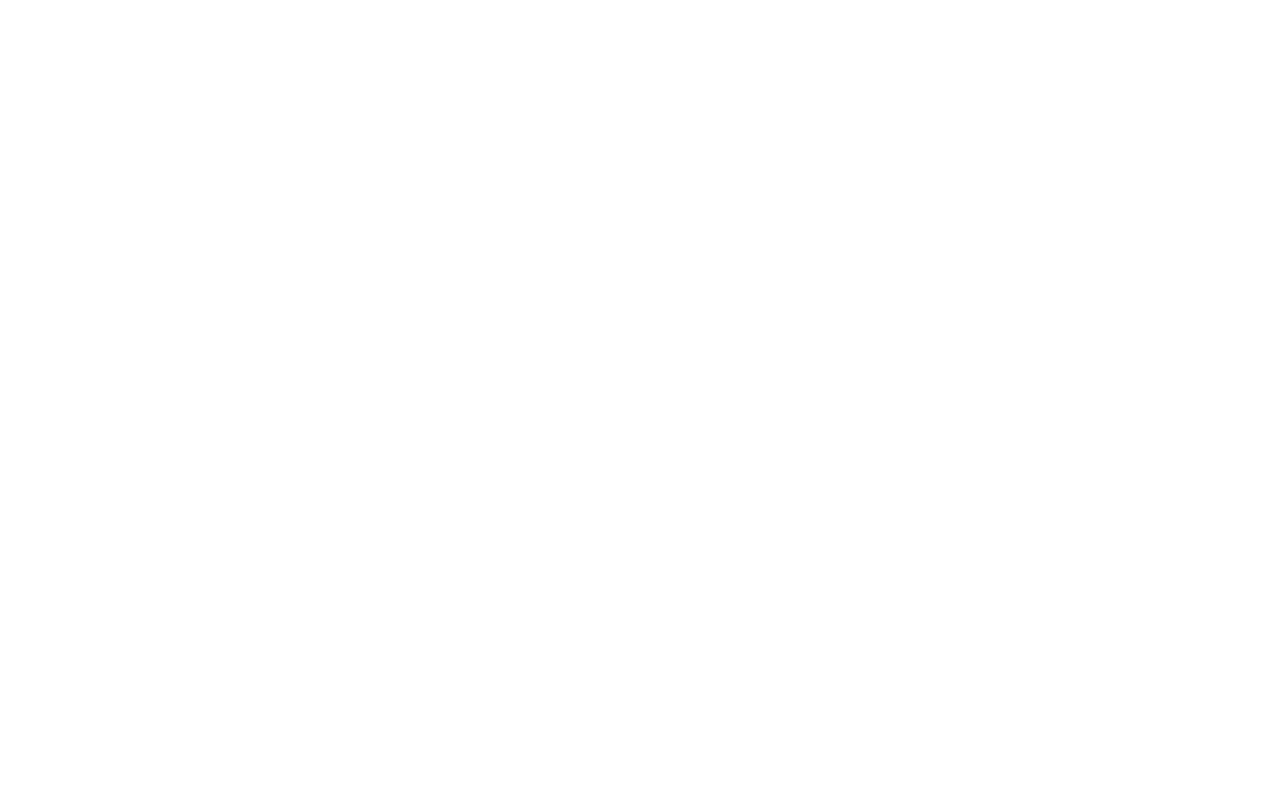
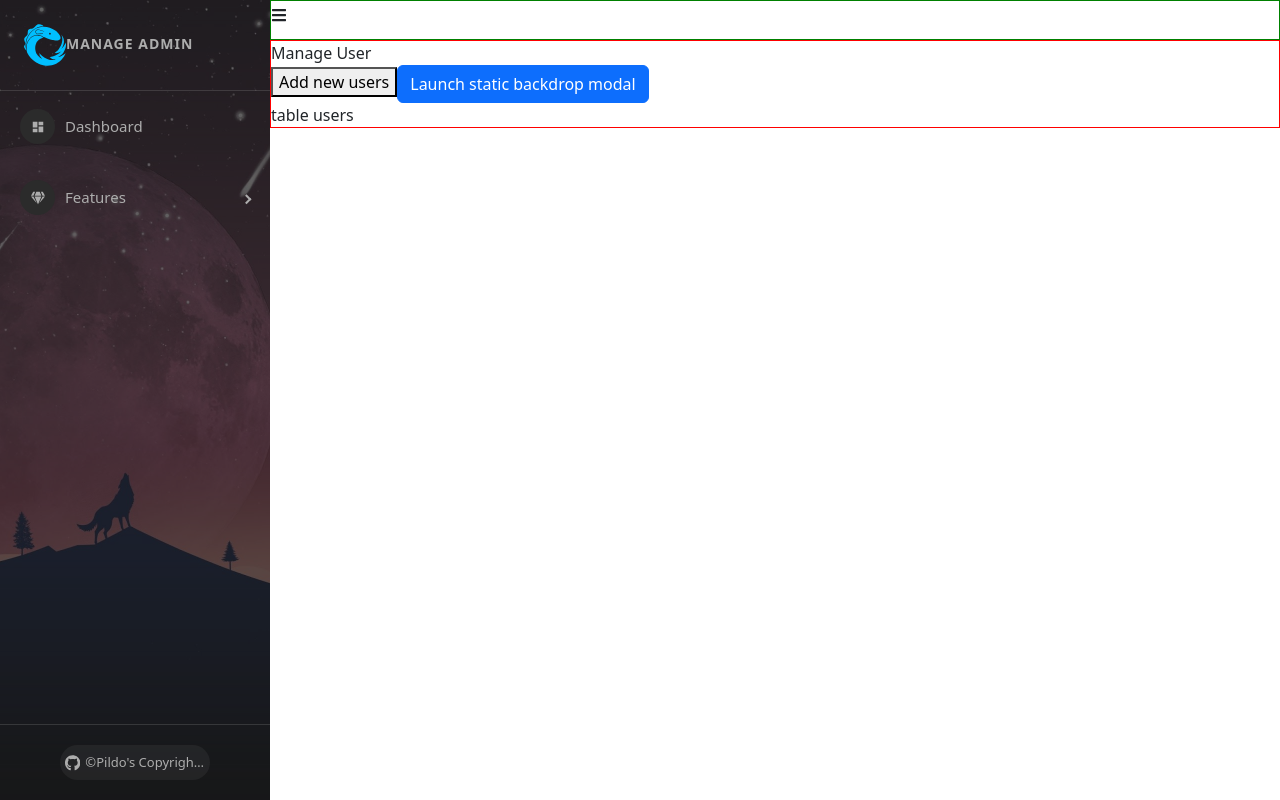
Before and after one commit to ledinhtho200201/fe_reactjs_1, a React (Create React App) app: page /admins/manage-users in a window 1280 px wide. Before the commit this address had no page. Built offline with nearby package versions, Linux system fonts and the light colour scheme.

Commit message:
create modal add new user

```diff
--- a/src/App.scss
+++ b/src/App.scss
@@ -82,6 +82,7 @@
           background   : #303030;
           color        : white;
           height       : 40px;
+          border       : none;
 
           &:hover {
             background: black;
--- a/src/components/Admin/Admin.js
+++ b/src/components/Admin/Admin.js
@@ -2,6 +2,7 @@
 import './Admin.scss';
 import { FaBars } from 'react-icons/fa';
 import { useState } from "react";
+import { Outlet } from "react-router-dom";
 
 const Admin = (prop) => {
     const [collapsed, setCollapsed] = useState(false);
@@ -11,8 +12,12 @@
                 <SideBar collapsed={collapsed} />
             </div>
             <div className="admin-content">
-                <FaBars onClick={() => setCollapsed(!collapsed)} />
-                content go here
+                <div className="admin-header">
+                    <FaBars onClick={() => setCollapsed(!collapsed)} />
+                </div>
+                <div className="admin-main">
+                    <Outlet />
+                </div>
             </div>
         </div>
     )
--- a/src/components/Admin/Admin.scss
+++ b/src/components/Admin/Admin.scss
@@ -6,4 +6,18 @@
             height: 100vh !important;
         }
     }
+
+    .admin-content {
+        width: 100%;
+
+        .admin-header {
+            height: 40px;
+            border: 1px solid green;
+        }
+
+        .admin-main {
+            border: 1px solid red;
+
+        }
+    }
 }
--- /dev/null
+++ b/src/components/Admin/Content/DashBoard.js
@@ -0,0 +1,7 @@
+const DashBoard = (props) => {
+    return (
+        <div>Dash board</div>
+    )
+}
+
+export default DashBoard;
--- /dev/null
+++ b/src/components/Admin/Content/ManageUser.js
@@ -0,0 +1,21 @@
+import ModalCreateUser from './ModalCreateUser'
+
+
+const ManageUser = (props) => {
+    return (
+        <div className="manage-user-container">
+            <div className="title">
+                Manage User
+            </div>
+            <div className="users-content">
+                <button>Add new users</button>
+                <ModalCreateUser />
+            </div>
+            <div>
+                table users
+            </div>
+        </div>
+    )
+}
+
+export default ManageUser;
--- /dev/null
+++ b/src/components/Admin/Content/ModalCreateUser.js
@@ -0,0 +1,65 @@
+import { useState } from 'react';
+import Button from 'react-bootstrap/Button';
+import Modal from 'react-bootstrap/Modal';
+
+const ModalCreateUser = () => {
+    const [show, setShow] = useState(false);
+
+    const handleClose = () => setShow(false);
+    const handleShow = () => setShow(true);
+
+    return (
+        <>
+            <Button variant="primary" onClick={handleShow}>
+                Launch static backdrop modal
+            </Button>
+
+            <Modal
+                show={show}
+                onHide={handleClose}
+                backdrop="static"
+                keyboard={false}
+                size="xl"
+            >
+                <Modal.Header closeButton>
+                    <Modal.Title>Add new user</Modal.Title>
+                </Modal.Header>
+                <Modal.Body>
+                    <form className="row g-3">
+                        <div className="col-md-6">
+                            <label className="form-label">Email</label>
+                            <input type="email" className="form-control" />
+                        </div>
+                        <div className="col-md-6">
+                            <label className="form-label">Password</label>
+                            <input type="password" className="form-control" />
+                        </div>
+                        <div className="col-md-6">
+                            <label className="form-label">Username</label>
+                            <input type="text" className="form-control" />
+                        </div>
+                        <div className="col-md-4">
+                            <label className="form-label">Role</label>
+                            <select className="form-select">
+                                <option selected value="USER">USER</option>
+                                <option value="ADMIN">ADMIN</option>
+                            </select>
+                        </div>
+                        <div className="col-md-12">
+                            <label className="form-label">Image</label>
+                            <input type='file' />
+                        </div>
+                    </form>
+                </Modal.Body>
+                <Modal.Footer>
+                    <Button variant="secondary" onClick={handleClose}>
+                        Close
+                    </Button>
+                    <Button variant="primary" onClick={handleClose}>Save</Button>
+                </Modal.Footer>
+            </Modal>
+        </>
+    );
+}
+
+export default ModalCreateUser;
--- a/src/components/Admin/SideBar.js
+++ b/src/components/Admin/SideBar.js
@@ -8,6 +8,8 @@
     SidebarFooter,
     SidebarContent,
 } from 'react-pro-sidebar';
+import { Link } from 'react-router-dom';
+
 
 import { FaTachometerAlt, FaGem, FaList, FaGithub, FaRegLaughWink, FaHeart } from 'react-icons/fa';
 import sidebarBg from '../../assets/bg2.jpg';
@@ -50,7 +52,9 @@
                         <MenuItem
                             icon={<MdDashboard />}
                         >
-                            Dashboard
+                            <Link to="/admins">
+                                Dashboard
+                            </Link>
                         </MenuItem>
                     </Menu>
                     <Menu iconShape="circle">
@@ -58,7 +62,7 @@
                             icon={<FaGem />}
                             title="Features"
                         >
-                            <MenuItem>Quản lí Users</MenuItem>
+                            <MenuItem><Link to="/admins/manage-users">Quản lí Users</Link></MenuItem>
                             <MenuItem>Quản lí bài Quizz</MenuItem>
                             <MenuItem>Quản lí câu hỏi</MenuItem>
                         </SubMenu>
--- a/src/index.js
+++ b/src/index.js
@@ -11,6 +11,8 @@
 import User from './components/User/User';
 import Admin from './components/Admin/Admin';
 import HomPage from './components/Home/HomePage';
+import ManageUser from './components/Admin/Content/ManageUser';
+import DashBoard from './components/Admin/Content/DashBoard';
 
 const root = ReactDOM.createRoot(document.getElementById('root'));
 root.render(
@@ -20,9 +22,12 @@
       <Routes>
         <Route path="/" element={<App />} >
           <Route index element={<HomPage />} />
-          <Route path="/users" element={<User />} />
+          <Route path="users" element={<User />} />
         </Route>
-        <Route path="/admins" element={<Admin />} />
+        <Route path="admins" element={<Admin />}>
+          <Route index element={<DashBoard />} />
+          <Route path="manage-users" element={<ManageUser />} />
+        </Route>
       </Routes>
     </BrowserRouter>
     {/* </React.StrictMode> */}
```
